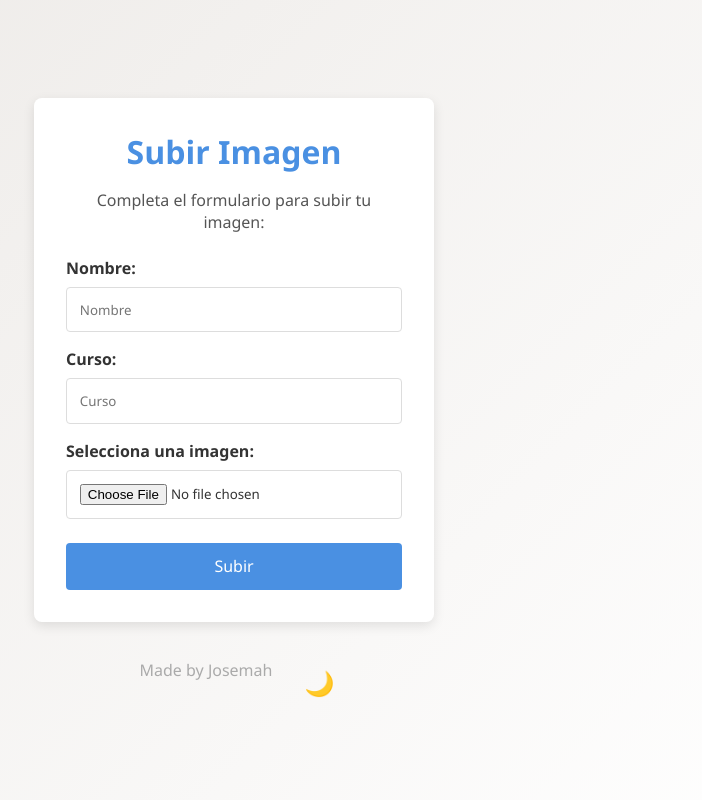
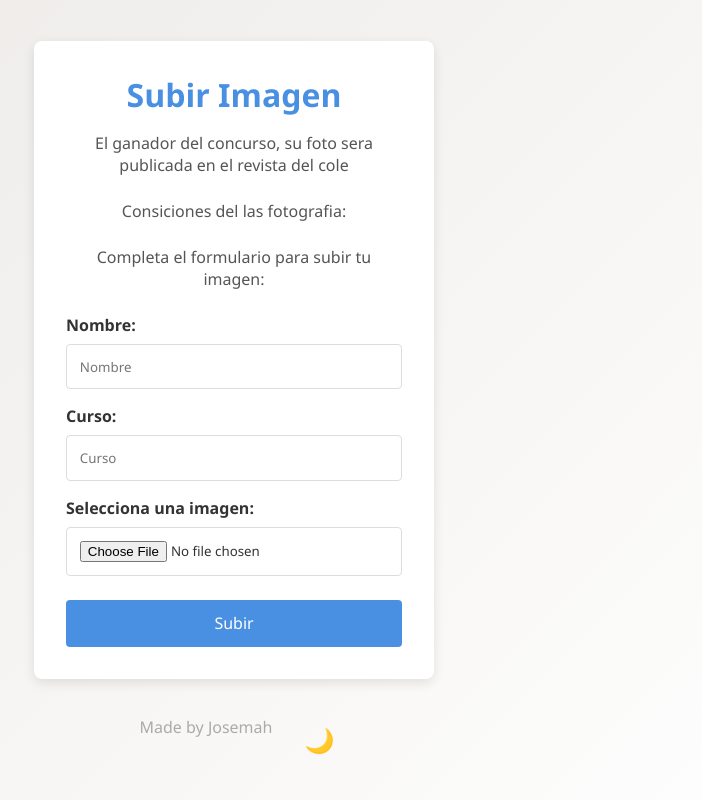
Before and after one commit to josemah32/webcole, a website: page index.html in a window 1280 px wide. Shown: the whole page, without its empty margins (406-1108 px from the left). Drawn offline with Linux system fonts and the light colour scheme.

Commit message:
Update index.html

```diff
--- a/index.html
+++ b/index.html
@@ -3,7 +3,7 @@
 <head>
     <meta charset="UTF-8">
     <meta name="viewport" content="width=device-width, initial-scale=1.0">
-    <title>Subir Imagen a Imgur y Guardar en Google Sheets</title>
+    <title>Subir foto insecto</title>
     <style>
         /* Estilos CSS */
         * {
@@ -153,6 +153,8 @@
 <body>
     <div class="container">
         <h1>Subir Imagen</h1>
+        <p>El ganador del concurso, su foto sera publicada en el revista del cole</p>
+        <p>Consiciones del las fotografia: </p>
         <p>Completa el formulario para subir tu imagen:</p>
 
         <form id="uploadForm" onsubmit="handleSubmit(event)">
```
